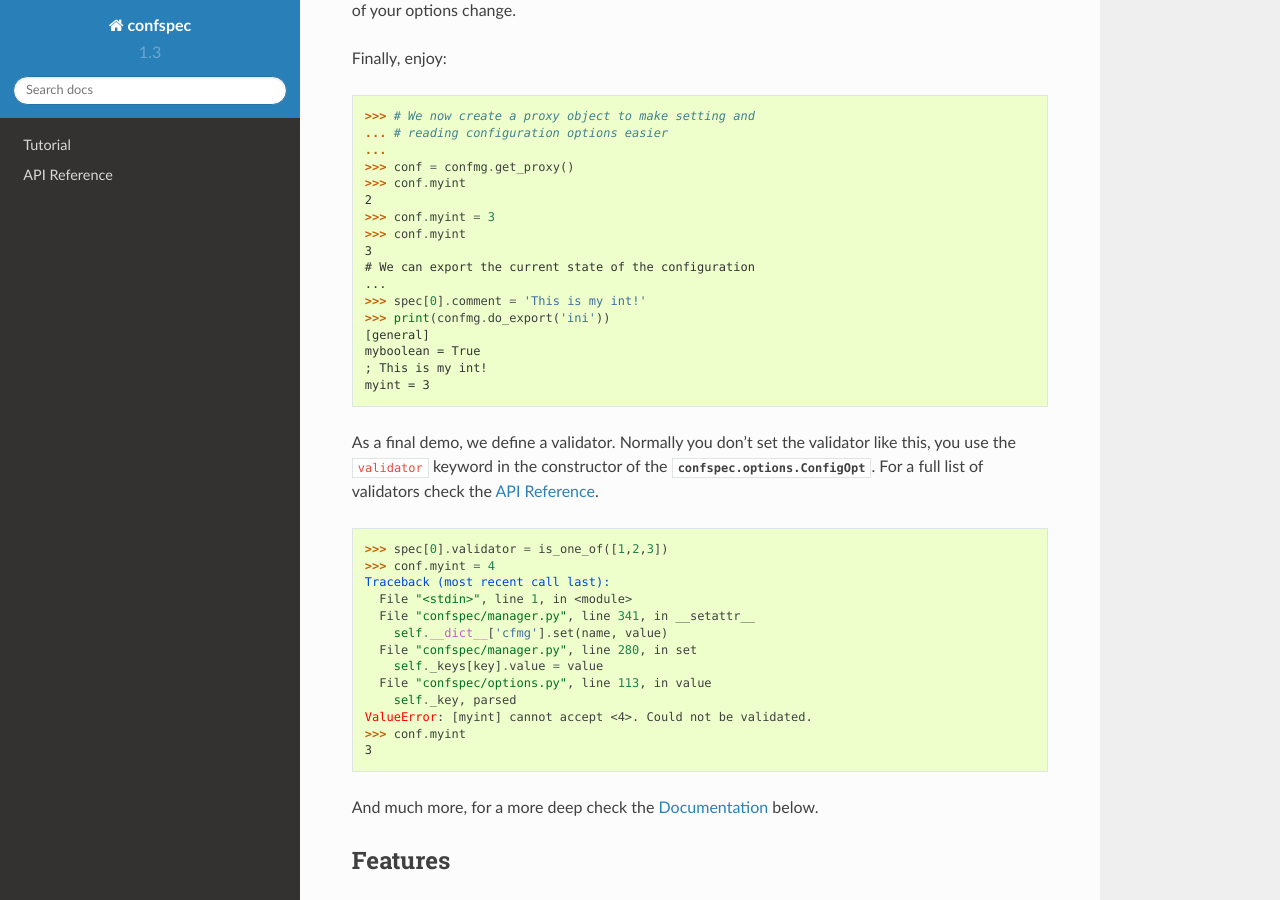
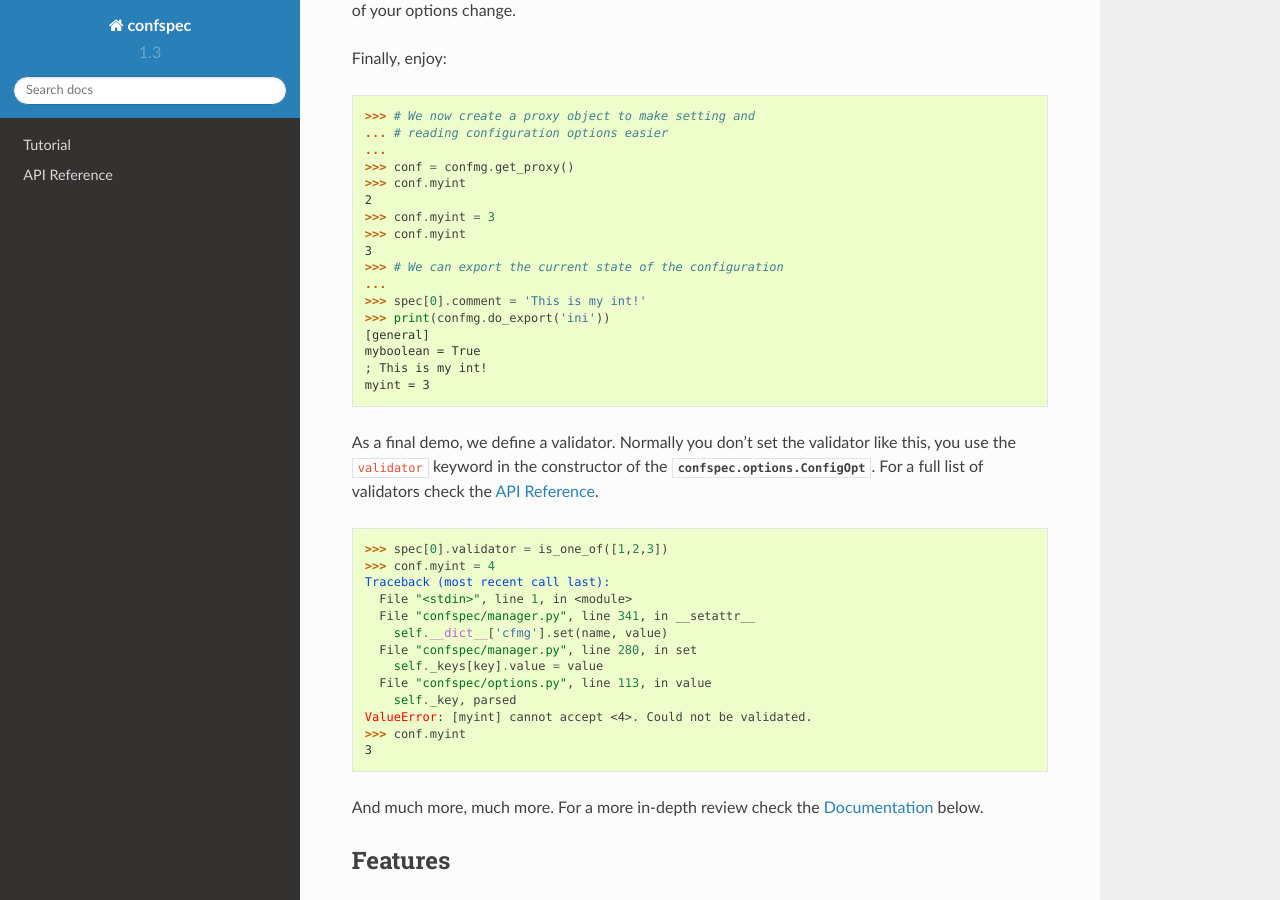
Before and after one commit to carlos-jenkins/confspec, a Sphinx documentation site: the page built from doc/index.rst, in a window 1280 px wide and 900 px high, scrolled down 1042 px. Built offline with Sphinx 7.4.7 and the Read the Docs theme 2.0.0, drawn with Linux system fonts in a browser that asks for light colours.

Commit message:
Minor documentation fixes.

```diff
--- a/README.rst
+++ b/README.rst
@@ -87,7 +87,7 @@ To build it from source execute:
 
 ::
 
-    pip install sphinx
+    pip install sphinx sphinx_rtd_theme
     cd doc/
     make html
 
--- a/doc/index.rst
+++ b/doc/index.rst
@@ -62,7 +62,7 @@ Finally, enjoy:
    >>> conf.myint = 3
    >>> conf.myint
    3
-   # We can export the current state of the configuration
+   >>> # We can export the current state of the configuration
    ...
    >>> spec[0].comment = 'This is my int!'
    >>> print(confmg.do_export('ini'))
@@ -94,7 +94,8 @@ like this, you use the ``validator`` keyword in the constructor of the
    3
 
 
-And much more, for a more deep check the `Documentation`_ below.
+And much more, much more.  For a more in-depth review check the
+`Documentation`_ below.
 
 
 Features
```
